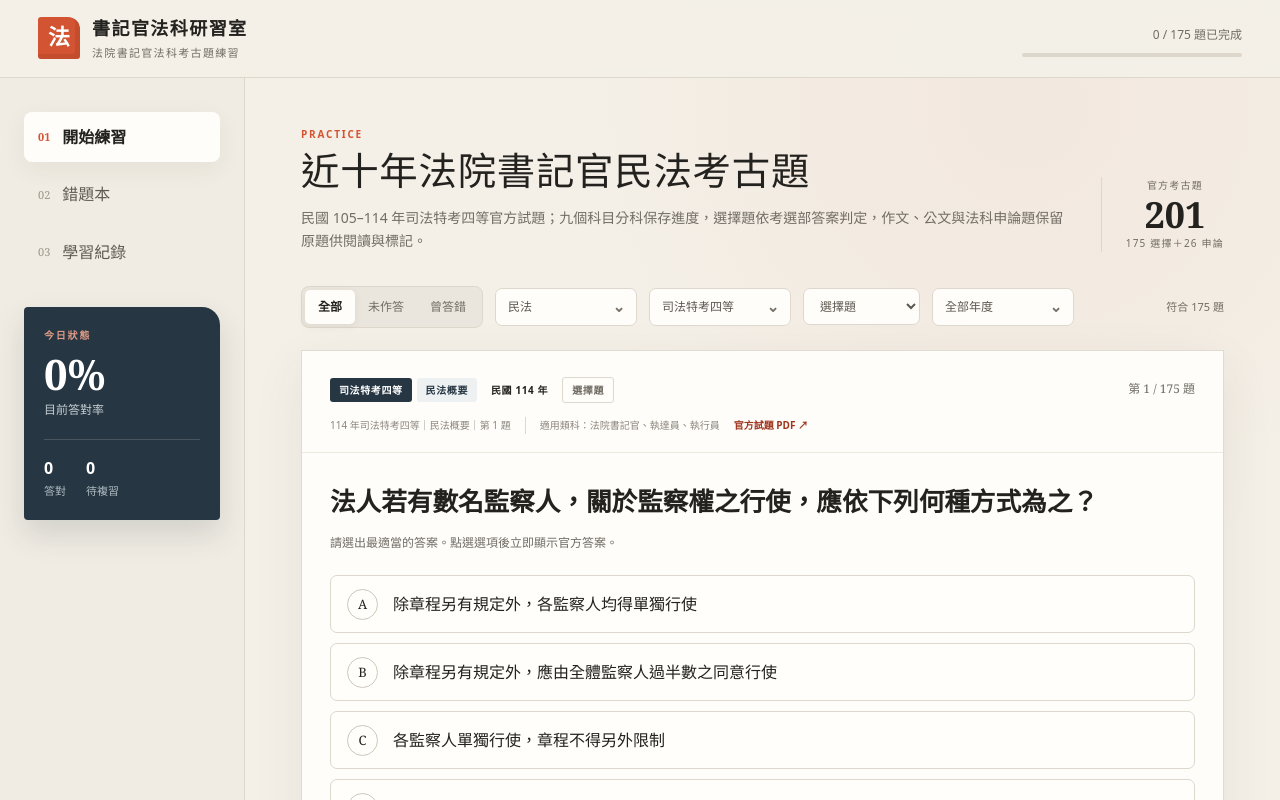
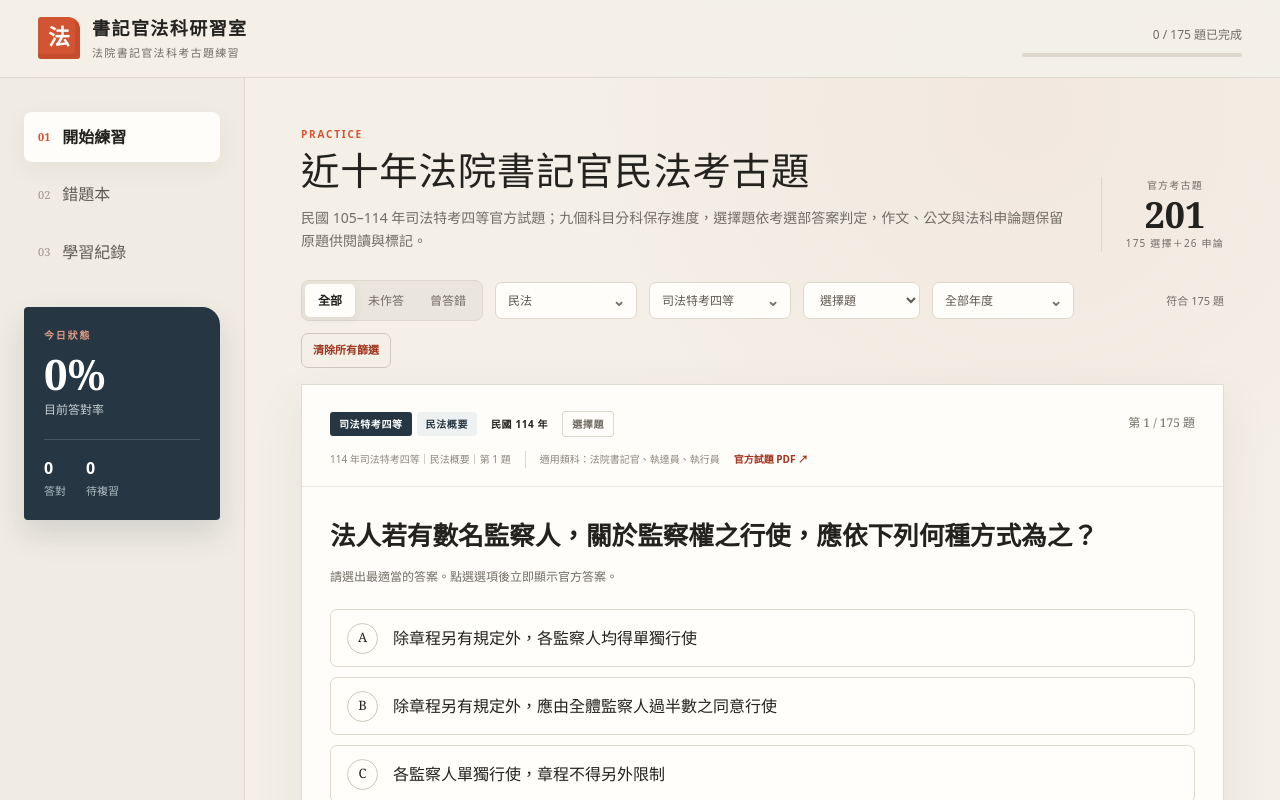
Before and after one commit to Oliviaiii/civil-law-quiz-tw, a Next.js app: page / in a window 1280 px wide. Shown: the top 800 px of the page. Built offline with nearby package versions, Linux system fonts and the light colour scheme.

Commit message:
新增【題庫篩選】一鍵清除所有條件

```diff
--- a/app/globals.css
+++ b/app/globals.css
@@ -153,6 +153,9 @@ button { color: inherit; }
 .multi-select-options input { width: 15px; height: 15px; margin: 0; accent-color: var(--accent); }
 .multi-select-done { width: 100%; padding: 7px; border: 0; border-radius: 5px; background: var(--navy); color: white; cursor: pointer; font-size: 11px; font-weight: 700; }
 .filter-count { margin-left: auto; color: var(--muted); font-size: 11px; }
+.clear-filters { min-height: 34px; padding: 7px 11px; border: 1px solid #cfc7bb; border-radius: 7px; background: transparent; color: var(--accent-dark); cursor: pointer; font-size: 11px; font-weight: 700; white-space: nowrap; }
+.clear-filters:hover:not(:disabled) { border-color: var(--accent); background: #fff8f3; }
+.clear-filters:disabled { color: #aaa39a; cursor: default; opacity: .65; }
 
 .question-card { background: var(--surface); border: 1px solid #e0dbd1; box-shadow: 0 16px 48px rgba(67, 55, 39, .075); }
 .question-meta { padding: 24px 28px 14px; display: flex; justify-content: space-between; align-items: center; }
@@ -305,6 +308,7 @@ button { color: inherit; }
   .multi-select summary { width: 100%; min-width: 0; overflow: hidden; text-overflow: ellipsis; }
   .corpus-filter .multi-select-menu { right: 0; left: auto; }
   .filter-count { align-self: center; }
+  .clear-filters { margin-left: auto; }
   .question-meta, .analysis-result { padding-left: 18px; padding-right: 18px; }
   .source-line { padding-left: 18px; padding-right: 18px; flex-wrap: wrap; gap: 5px 10px; }
   .source-line span + span { padding-left: 0; border-left: 0; }
--- a/app/page.tsx
+++ b/app/page.tsx
@@ -292,6 +292,16 @@ export default function Home() {
     if (nextView === "practice" && scope === "wrong") setScope("all");
   }
 
+  function clearFilters() {
+    setReviewingId(null);
+    setScope("all");
+    setSelectedSubjects([]);
+    setSelectedCorpora([]);
+    setFormatFilter("全部題型");
+    setSelectedYears([]);
+    setView("practice");
+  }
+
   function exportProgress() {
     const blob = new Blob([JSON.stringify(progress, null, 2)], {
       type: "application/json",
@@ -348,6 +358,12 @@ export default function Home() {
     : selectedCorpora.length === 1
       ? selectedCorpora[0]
       : `已選 ${selectedCorpora.length} 個來源`;
+  const hasActiveFilters =
+    scope !== "all" ||
+    selectedSubjects.length > 0 ||
+    selectedCorpora.length > 0 ||
+    formatFilter !== "全部題型" ||
+    selectedYears.length > 0;
   const selectedOfficialQuestions = questions.filter(
     (question) =>
       question.exam &&
@@ -501,6 +517,15 @@ export default function Home() {
                   }}
                 />
                 <span className="filter-count">符合 {visibleQuestions.length} 題</span>
+                <button
+                  type="button"
+                  className="clear-filters"
+                  onClick={clearFilters}
+                  disabled={!hasActiveFilters}
+                  title="只清除篩選條件，不會刪除作答紀錄"
+                >
+                  清除所有篩選
+                </button>
               </div>
 
               {currentQuestion ? (
```
Also changed, not shown: 1 other file (tests, documents, lock files or other folders).
